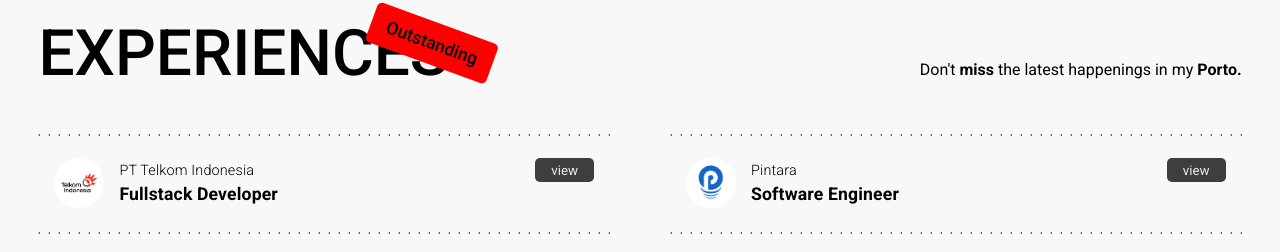
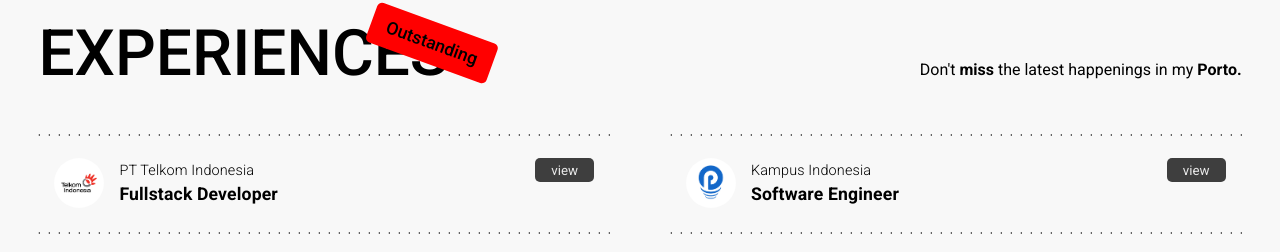
Before and after one commit to johanesashn/jonewport, a React (Vite) app: page / in a window 1280 px wide. Shown: the part 2038-2290 px from the top of the page. Built offline with nearby package versions, Linux system fonts and the light colour scheme.

Commit message:
Add files via upload

```diff
--- a/src/components/CardMini.jsx
+++ b/src/components/CardMini.jsx
@@ -3,8 +3,8 @@ export default function CardMini(props){
 
     if (props.name === "beranidigital") {
         company = "Berani Digital"
-    } else if (props.name === "pintara") {
-        company = "Pintara"
+    } else if (props.name === "kampusindonesia") {
+        company = "Kampus Indonesia"
     } else if (props.name === "hdsign") {
         company = "HDSign"
     } else if (props.name === "usu") {
--- a/src/components/Company.jsx
+++ b/src/components/Company.jsx
@@ -9,7 +9,7 @@ export default function Company(){
             </div>
             <div className="company-cards">
                 <CardMini name="telkom" status="Fullstack Developer" link="https://www.linkedin.com/company/telekomunikasi-indonesia/mycompany/"/>
-                <CardMini name="pintara" status="Software Engineer" link="https://www.instagram.com/kampusindonesia/"/>
+                <CardMini name="kampusindonesia" status="Software Engineer" link="https://www.instagram.com/kampusindonesia/"/>
                 <CardMini name="beranidigital" status="Front-End Developer" link="https://beranidigital.id/"/>
                 <CardMini name="hdsign" status="Web Developer" link="https://www.instagram.com/hdsign.id/"/>
                 <CardMini name="freelancer" status="Web Developer" link="https://www.linkedin.com/in/johanes-alberto/"/>
```
Also changed, not shown: public/assets/logo_kampusindonesia.png (added), 1 other file (tests, documents, lock files or other folders).
